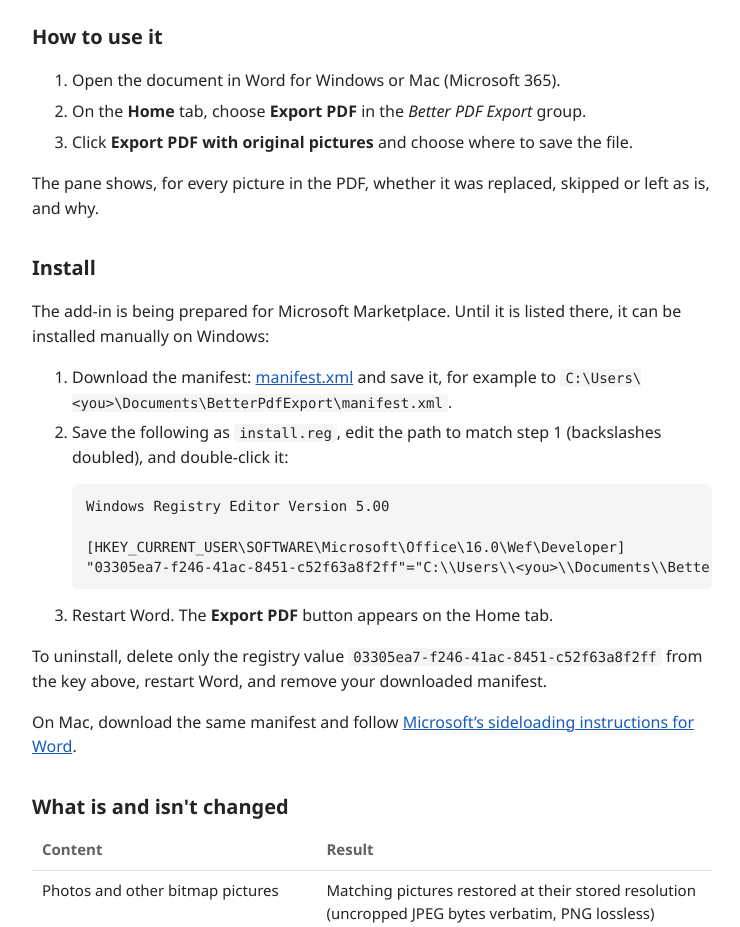
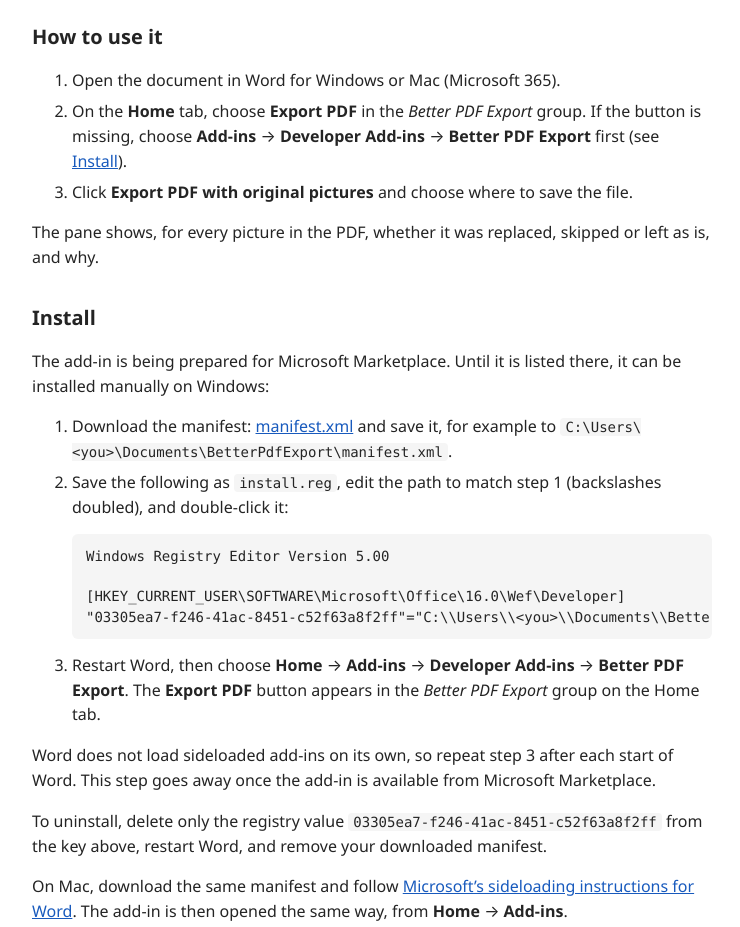
Before and after one commit to Rakantor/word-better-pdf-export, a website built with webpack: page public/index.html in a window 1280 px wide. Shown: the part 380-1307 px from the top of the page, without its empty margins (268-1008 px from the left). Built offline with nearby package versions, Linux system fonts and the light colour scheme.

Commit message:
docs: describe the per-session Developer Add-ins step for sideloaded installs

```diff
--- a/public/index.html
+++ b/public/index.html
@@ -20,7 +20,7 @@
 <h2>How to use it</h2>
 <ol>
   <li>Open the document in Word for Windows or Mac (Microsoft 365).</li>
-  <li>On the <strong>Home</strong> tab, choose <strong>Export PDF</strong> in the <em>Better PDF Export</em> group.</li>
+  <li>On the <strong>Home</strong> tab, choose <strong>Export PDF</strong> in the <em>Better PDF Export</em> group. If the button is missing, choose <strong>Add-ins</strong> → <strong>Developer Add-ins</strong> → <strong>Better PDF Export</strong> first (see <a href="#install">Install</a>).</li>
   <li>Click <strong>Export PDF with original pictures</strong> and choose where to save the file.</li>
 </ol>
 <p>The pane shows, for every picture in the PDF, whether it was replaced, skipped or left as is, and why.</p>
@@ -34,11 +34,12 @@
 
 [HKEY_CURRENT_USER\SOFTWARE\Microsoft\Office\16.0\Wef\Developer]
 "03305ea7-f246-41ac-8451-c52f63a8f2ff"="C:\\Users\\&lt;you&gt;\\Documents\\BetterPdfExport\\manifest.xml"</pre></li>
-  <li>Restart Word. The <strong>Export PDF</strong> button appears on the Home tab.</li>
+  <li>Restart Word, then choose <strong>Home</strong> → <strong>Add-ins</strong> → <strong>Developer Add-ins</strong> → <strong>Better PDF Export</strong>. The <strong>Export PDF</strong> button appears in the <em>Better PDF Export</em> group on the Home tab.</li>
 </ol>
+<p>Word does not load sideloaded add-ins on its own, so repeat step 3 after each start of Word. This step goes away once the add-in is available from Microsoft Marketplace.</p>
 <p>To uninstall, delete only the registry value <code>03305ea7-f246-41ac-8451-c52f63a8f2ff</code> from the key above, restart Word, and remove your downloaded manifest.</p>
 
-<p>On Mac, download the same manifest and follow <a href="https://learn.microsoft.com/en-us/office/dev/add-ins/testing/sideload-an-office-add-in-on-mac">Microsoft’s sideloading instructions for Word</a>.</p>
+<p>On Mac, download the same manifest and follow <a href="https://learn.microsoft.com/en-us/office/dev/add-ins/testing/sideload-an-office-add-in-on-mac">Microsoft’s sideloading instructions for Word</a>. The add-in is then opened the same way, from <strong>Home</strong> → <strong>Add-ins</strong>.</p>
 
 <h2>What is and isn't changed</h2>
 <table>
```
Also changed, not shown: public/support.html (+3 -0 lines), README.md.
